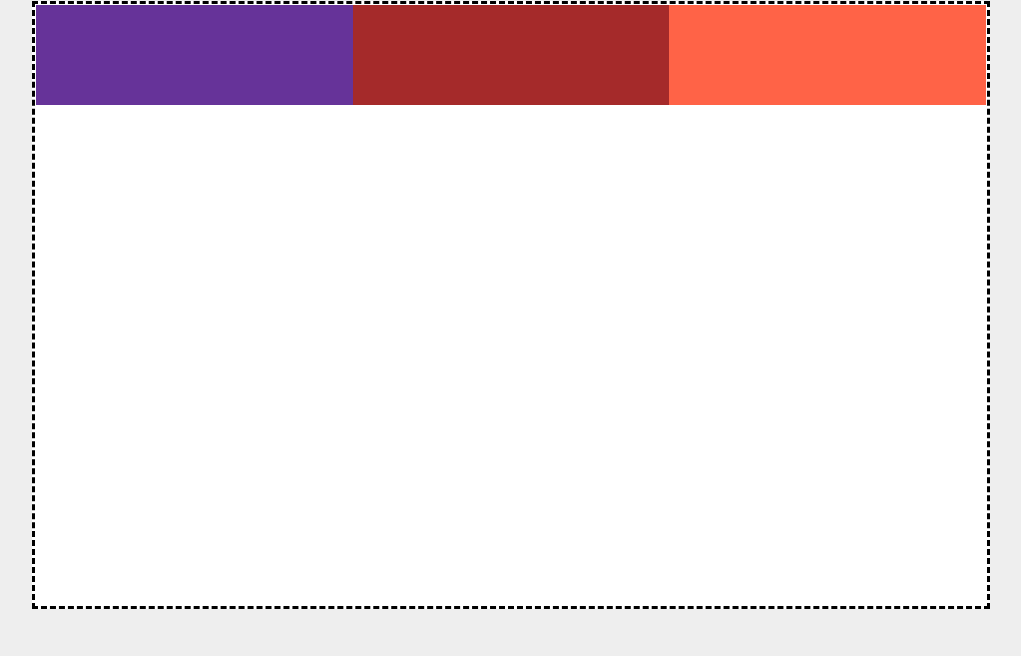
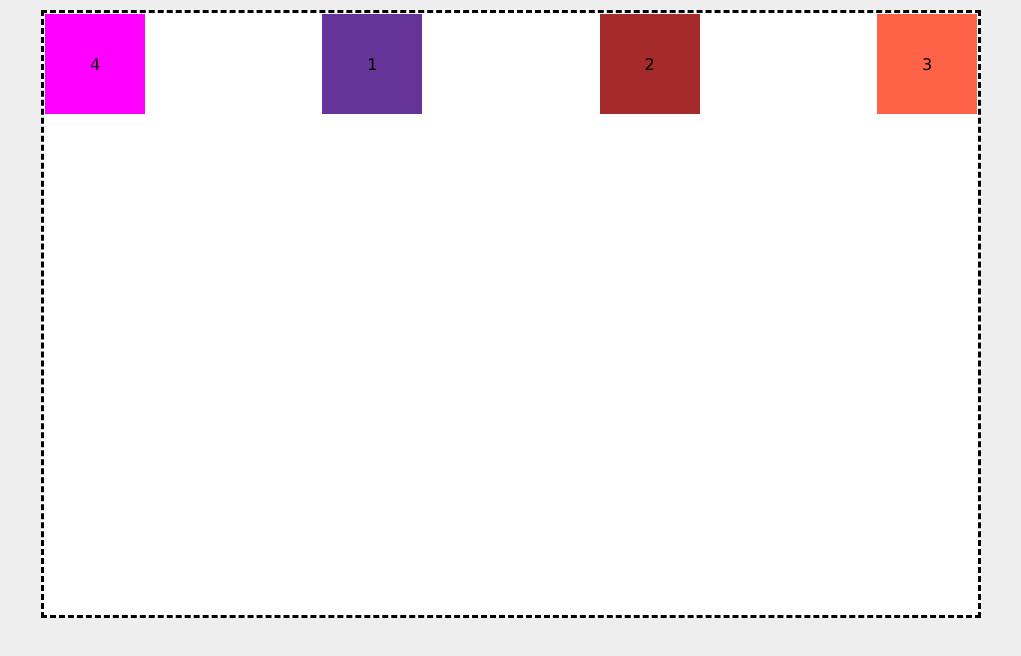
Before and after one commit to Hishamkool/css-flexbox, a plain HTML site: page index.html in a window 1280 px wide. Shown: the whole page, without its empty margins (129-1150 px from the left). Drawn offline with Linux system fonts and the light colour scheme.

Commit message:
use order in flex to position

```diff
--- a/index.html
+++ b/index.html
@@ -13,10 +13,10 @@
   <div class="wrapper">
 
     <div class="flex-container">
-      <div class="box one">
-      </div>
-      <div class="box two"></div>
-      <div class="box three"></div>
+      <div class="box one">1</div>
+      <div class="box two">2</div>
+      <div class="box three">3</div>
+      <div class="box four">4</div>
     </div>
 
   </div>
--- a/style.css
+++ b/style.css
@@ -18,15 +18,16 @@ body {
 
     border: 3px dashed black;
     padding: 1px;
-    margin: 1px;
+    margin: 10px;
     display: flex;
     background-color: #ffffff;
+    justify-content: space-between;
+
+
     flex-wrap: wrap;
+    flex-flow: row;
 
-    flex-flow: row;
-    /* justify-content: center; */
     /* main axis */
-    /* align-items: center; */
     /* cross axis */
 
 
@@ -35,7 +36,12 @@ body {
 .box {
     background-color: rgb(125, 203, 1);
     height: 100px;
-    flex: 1 1 auto;
+    flex: 0 0 100px;
+    display: flex;
+    justify-content: center;
+    align-items: center;
+
+
 
 
     /* flex-grow: 1; */
@@ -48,6 +54,7 @@ body {
 
 .one {
     background-color: rebeccapurple;
+
     /* flex-basis: 100px;  */
     /* <!--flex basis or min width similar--> */
 
@@ -66,3 +73,24 @@ body {
 
 
 }
+
+.four {
+    background-color: magenta;
+}
+
+.one {
+    order: 1;
+}
+
+.two {
+    order: 2;
+}
+
+.three {
+    order: 99;
+    /* order greater last order less first , even in negative */
+}
+
+.four {
+    order: 0;
+}
```
